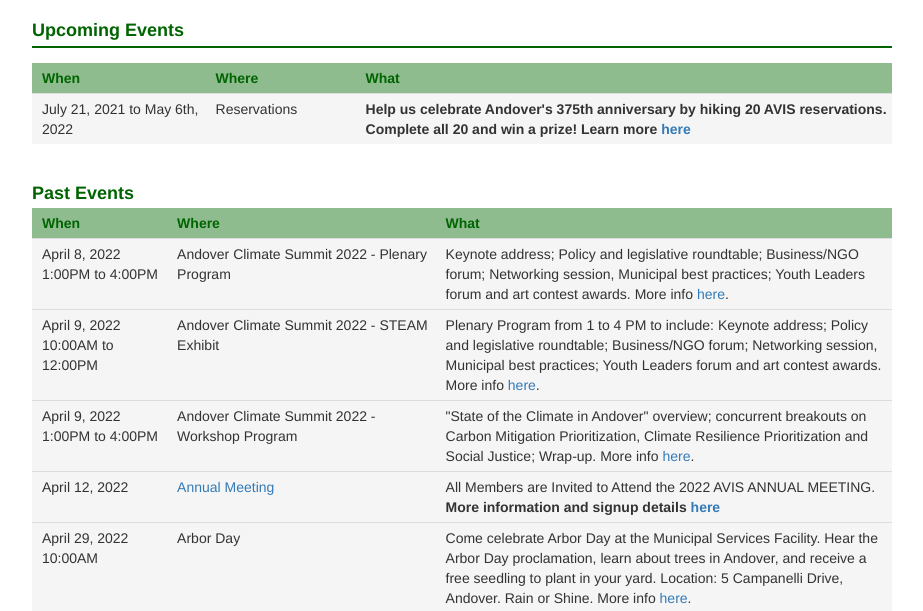
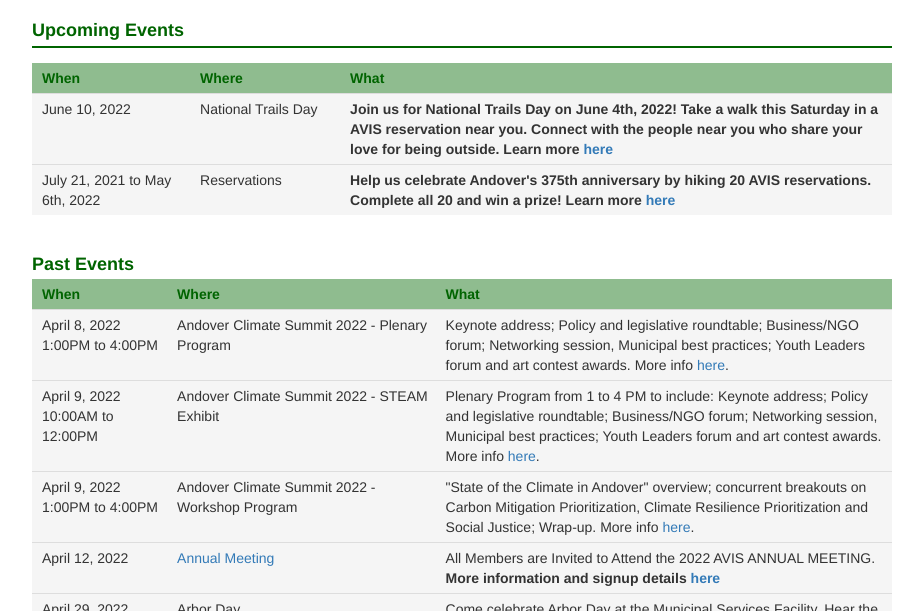
Before and after one commit to avisandover/avis-website, a Jekyll site: the page built from events.html, in a window 1280 px wide and 900 px high, cut to the strip 289-900 px from the top of the window. Shown: the whole strip, without its empty margins (178-1101 px from the left). Built offline with Jekyll 4.4.1, drawn with Linux system fonts in a browser that asks for light colours; nearby versions of some CDN libraries.

Commit message:
Added new event

```diff
--- a/_layouts/cal.html
+++ b/_layouts/cal.html
@@ -29,6 +29,11 @@
       editable: true,
       eventLimit: true, // allow "more" link when too many events
       events: [
+      { title: 'National Trails day',
+          start: "2022-06-04T00:00:00-00:00",
+          end: "2022-06-04T00:00:00-00:00",
+          url: "/events.html"
+        },
       { title: 'Andover Climate Summit 2022 - Steam Exhibit',
           start: "2022-04-09T10:00:00-05:00",
           end: "2022-04-09T12:00:00-05:00",
--- a/events.html
+++ b/events.html
@@ -26,6 +26,20 @@
 
 		<tr>
 			<td>
+				June 10, 2022
+			</td>
+			<td>
+				National Trails Day
+			</td>
+			<td>
+				<strong>Join us for National Trails Day on June 4th, 2022! Take a walk this Saturday in a AVIS reservation near you. Connect with the people near you who share your love for being outside. Learn more <a
+						href="https://americanhiking.org/national-trails-day/">here</a>
+				</strong>
+			</td>
+		</tr>
+
+		<tr>
+			<td>
 				July 21, 2021 to May 6th, 2022
 			</td>
 			<td>
@@ -39,6 +53,7 @@
 				</strong>
 			</td>
 		</tr>
+
 
 
 	</table>
--- a/index.html
+++ b/index.html
@@ -149,10 +149,10 @@
           <h2>Upcoming Events</h2>
           <p>
             <a href="/events.html">
-              April 8, 2022 - Andover Climate Summit 2022 - Plenary program
+              June 4th, 2022 - National Trails Day
             </a>
           </p>
-          <p>
+          <p></p>
             <a
               href="https://www.andover375.org/events/help-us-celebrate-andovers-375th-birthday-by-hiking-20-of-andovers-top-reservations">
               Andover's 375th Anniversary Hiking Challenge
```
